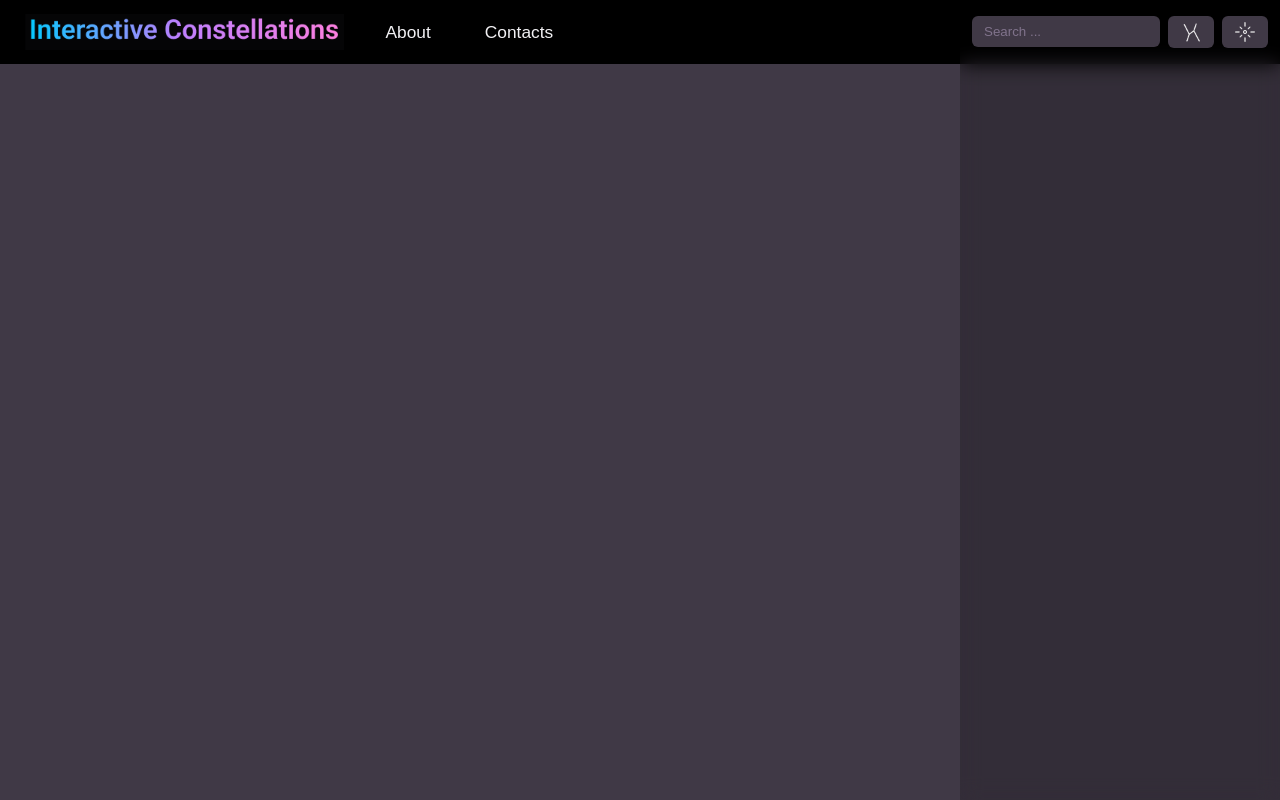
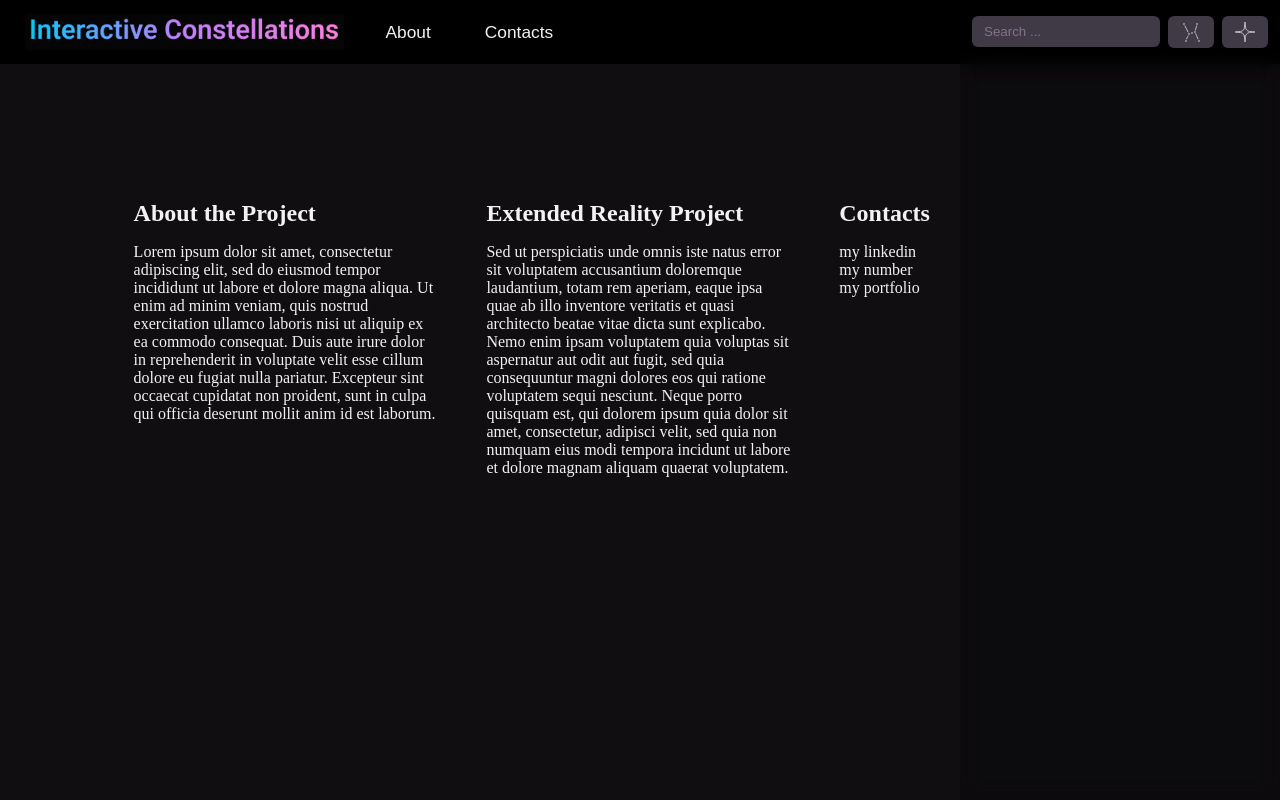
Before and after one commit to htantsiura/Constellations, a React (Vite) app in the folder React-project/: page / in a window 1280 px wide. Built offline with nearby package versions, Linux system fonts and the light colour scheme.

Commit message:
about page

```diff
--- a/React-project/src/App.jsx
+++ b/React-project/src/App.jsx
@@ -2,6 +2,7 @@ import { useState } from 'react'
 import './App.css'
 import Header from './components/Header/Header'
 import SidePanel from './components/SidePanel/SidePanel'
+import AboutTheProject from './components/AboutTheProject/AboutTheProject'
 
 
 export default function App() {
@@ -19,6 +20,7 @@ export default function App() {
         <main className='main-section'>
           {/* pages for About and Contacts buttons */}
           <SidePanel />
+          <AboutTheProject />
         </main>
       </div>
     </>
--- /dev/null
+++ b/React-project/src/components/AboutTheProject/AboutData.js
@@ -0,0 +1,14 @@
+export const aboutData = [
+  {
+    title: 'About the Project',
+    description: 'Lorem ipsum dolor sit amet, consectetur adipiscing elit, sed do eiusmod tempor incididunt ut labore et dolore magna aliqua. Ut enim ad minim veniam, quis nostrud exercitation ullamco laboris nisi ut aliquip ex ea commodo consequat. Duis aute irure dolor in reprehenderit in voluptate velit esse cillum dolore eu fugiat nulla pariatur. Excepteur sint occaecat cupidatat non proident, sunt in culpa qui officia deserunt mollit anim id est laborum.'
+  },
+  {
+    title: 'Extended Reality Project',
+    description: 'Sed ut perspiciatis unde omnis iste natus error sit voluptatem accusantium doloremque laudantium, totam rem aperiam, eaque ipsa quae ab illo inventore veritatis et quasi architecto beatae vitae dicta sunt explicabo. Nemo enim ipsam voluptatem quia voluptas sit aspernatur aut odit aut fugit, sed quia consequuntur magni dolores eos qui ratione voluptatem sequi nesciunt. Neque porro quisquam est, qui dolorem ipsum quia dolor sit amet, consectetur, adipisci velit, sed quia non numquam eius modi tempora incidunt ut labore et dolore magnam aliquam quaerat voluptatem. '
+  },
+  {
+    title: 'Contacts',
+    description: 'my linkedin\nmy number\nmy portfolio'
+  }
+]
--- /dev/null
+++ b/React-project/src/components/AboutTheProject/AboutTheProject.css
@@ -0,0 +1,24 @@
+#about-window {
+  color: var(--text-white);
+  background-color: color-mix(in srgb, var(--black) 75%, transparent);
+  backdrop-filter: blur(10px);
+
+  display: flex;
+  justify-content: space-evenly;
+  align-items: start;
+  gap: 40px;
+  width: 100%;
+  height: 100vh;
+
+  padding: 200px 128px;
+}
+
+.about-card {
+  width: 30%;
+  height: 100vh;
+}
+
+.about-card-content {
+  margin-bottom: 16px;
+  white-space: pre-line;
+}
--- /dev/null
+++ b/React-project/src/components/AboutTheProject/AboutTheProject.jsx
@@ -0,0 +1,26 @@
+import './AboutTheProject.css'
+import { aboutData } from './AboutData'
+
+
+function AboutCard({ data }) {
+  return (
+    <div className='about-card'>
+      <p className='about-card-content'>
+        <h2><strong>{data.title}</strong></h2>
+      </p>
+      <p className='about-card-content'>
+        {data.description}
+      </p>
+    </div>
+  )
+}
+
+export default function AboutTheProject() {
+  return(
+    <div id="about-window">
+      <AboutCard data={aboutData[0]} />
+      <AboutCard data={aboutData[1]} />
+      <AboutCard data={aboutData[2]} />
+    </div>
+  )
+}
```
Also changed, not shown: React-project/src/components/SidePanel/SidePanel.jsx (+5 -4 lines), React-project/src/assets/Icon-constellation.svg (added), React-project/src/assets/Icon-star.svg (added).
